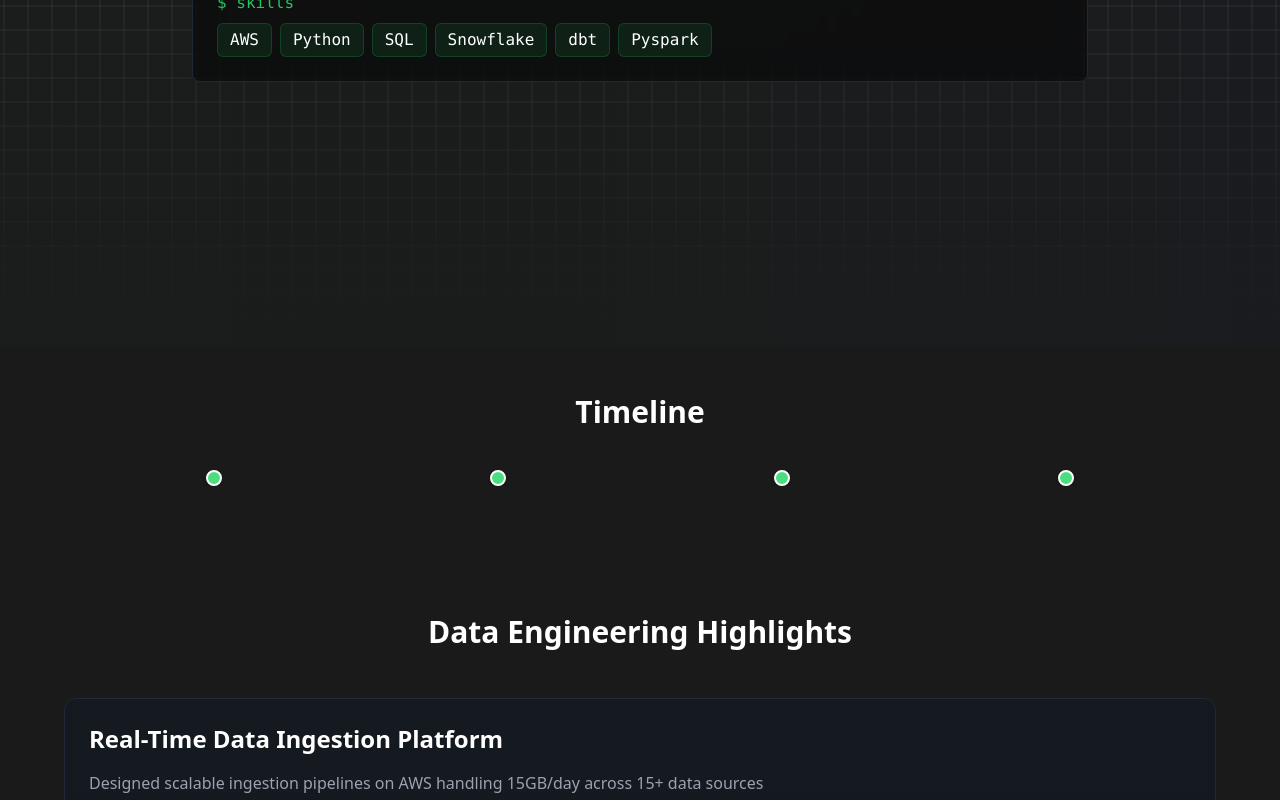
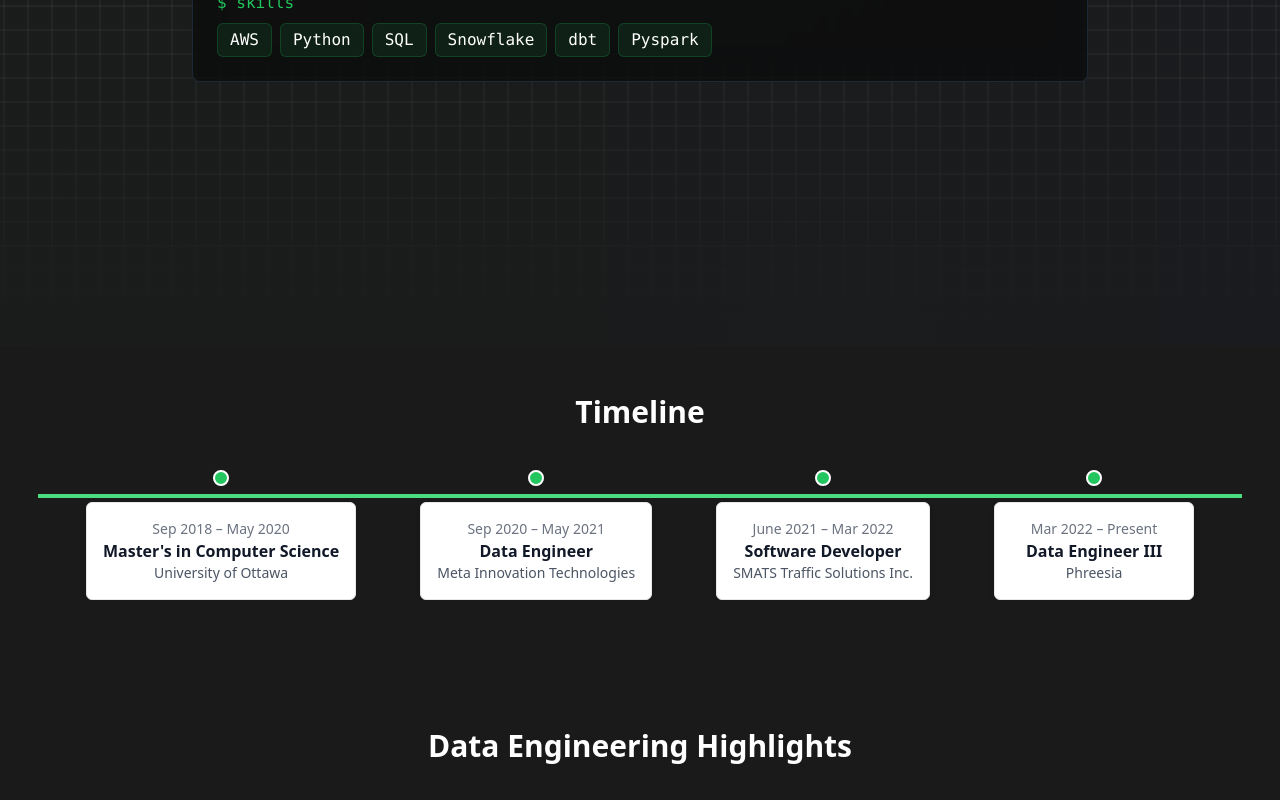
Before and after one commit to vishal225/Portfolio, a Next.js app: page / in a window 1280 px wide. Shown: the part 454-1254 px from the top of the page. Built offline with nearby package versions, Linux system fonts and the light colour scheme.

Commit message:
make it simpler

```diff
--- a/app/components/ExperienceTimeline.tsx
+++ b/app/components/ExperienceTimeline.tsx
@@ -39,21 +39,19 @@ export default function HorizontalTimeline() {
   return (
     <section className="py-12 px-4">
       <h2 className="text-3xl font-bold text-center mb-10">Timeline</h2>
+      <div className="overflow-x-auto">
+        <div className="relative flex items-start w-max mx-auto px-4">
+          {/* Timeline line */}
+          <div className="absolute top-6 left-0 w-full h-1 bg-green-400" />
 
-      <div className="overflow-x-auto">
-        <div className="flex items-center relative w-max mx-auto px-4">
+          {/* Items */}
           {timeline.map((item, index) => (
-            <div key={index} className="relative flex flex-col items-center mx-8 min-w-[220px]">
-              {/* Connector Line */}
-              {index !== 0 && (
-                <div className="absolute -left-8 top-5 w-8 h-1 bg-green-400" />
-              )}
+            <div key={index} className="relative flex flex-col items-center text-center mx-8 min-w-[200px]">
+              {/* Dot */}
+              <div className="w-4 h-4 bg-green-500 rounded-full border-2 border-white z-10 mb-4" />
 
-              {/* Dot */}
-              <div className="w-4 h-4 bg-green-400 rounded-full z-10 border-2 border-white shadow-md" />
-
-              {/* Content Block */}
-              <div className={`absolute w-max ${index % 2 === 0 ? 'bottom-8' : 'top-8'} text-center`}>
+              {/* Card */}
+              <div className="bg-white shadow-md rounded-md p-4 border w-full">
                 <p className="text-sm text-gray-500">{item.start} – {item.end}</p>
                 {item.type === 'education' ? (
                   <>
```
